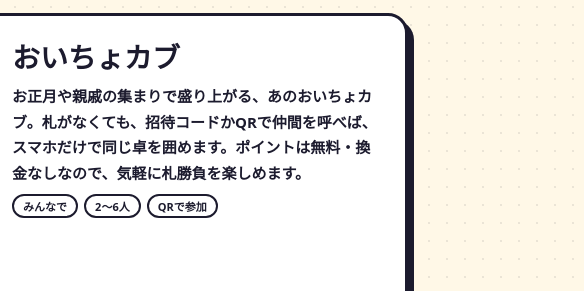
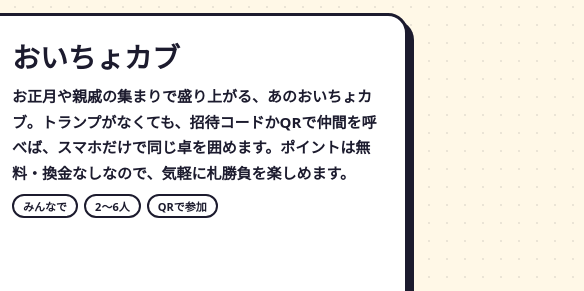
Before and after one commit to ten-webworkus/ten-webworkus.github.io, a plain HTML site: page index.html in a window 1280 px wide. Shown: the part 344-635 px from the top of the page, 696-1280 px from the left. Drawn offline with Linux system fonts and the light colour scheme.

Commit message:
Reword oicho-kabu card: no playing cards needed

```diff
--- a/index.html
+++ b/index.html
@@ -74,7 +74,7 @@ footer a{font-weight:900}
     <div class="thumb"><img src="https://ten-webworkus.github.io/oicho-kabu/og.jpg" alt="おいちょカブ" loading="lazy"><span class="new">NEW</span></div>
     <div class="body">
       <h2>おいちょカブ</h2>
-      <p>お正月や親戚の集まりで盛り上がる、あのおいちょカブ。札がなくても、招待コードかQRで仲間を呼べば、スマホだけで同じ卓を囲めます。ポイントは無料・換金なしなので、気軽に札勝負を楽しめます。</p>
+      <p>お正月や親戚の集まりで盛り上がる、あのおいちょカブ。トランプがなくても、招待コードかQRで仲間を呼べば、スマホだけで同じ卓を囲めます。ポイントは無料・換金なしなので、気軽に札勝負を楽しめます。</p>
       <div class="tags"><span>みんなで</span><span>2〜6人</span><span>QRで参加</span></div>
       <a class="play" href="https://ten-webworkus.github.io/oicho-kabu/">▶ ページに移動</a>
     </div>
```
